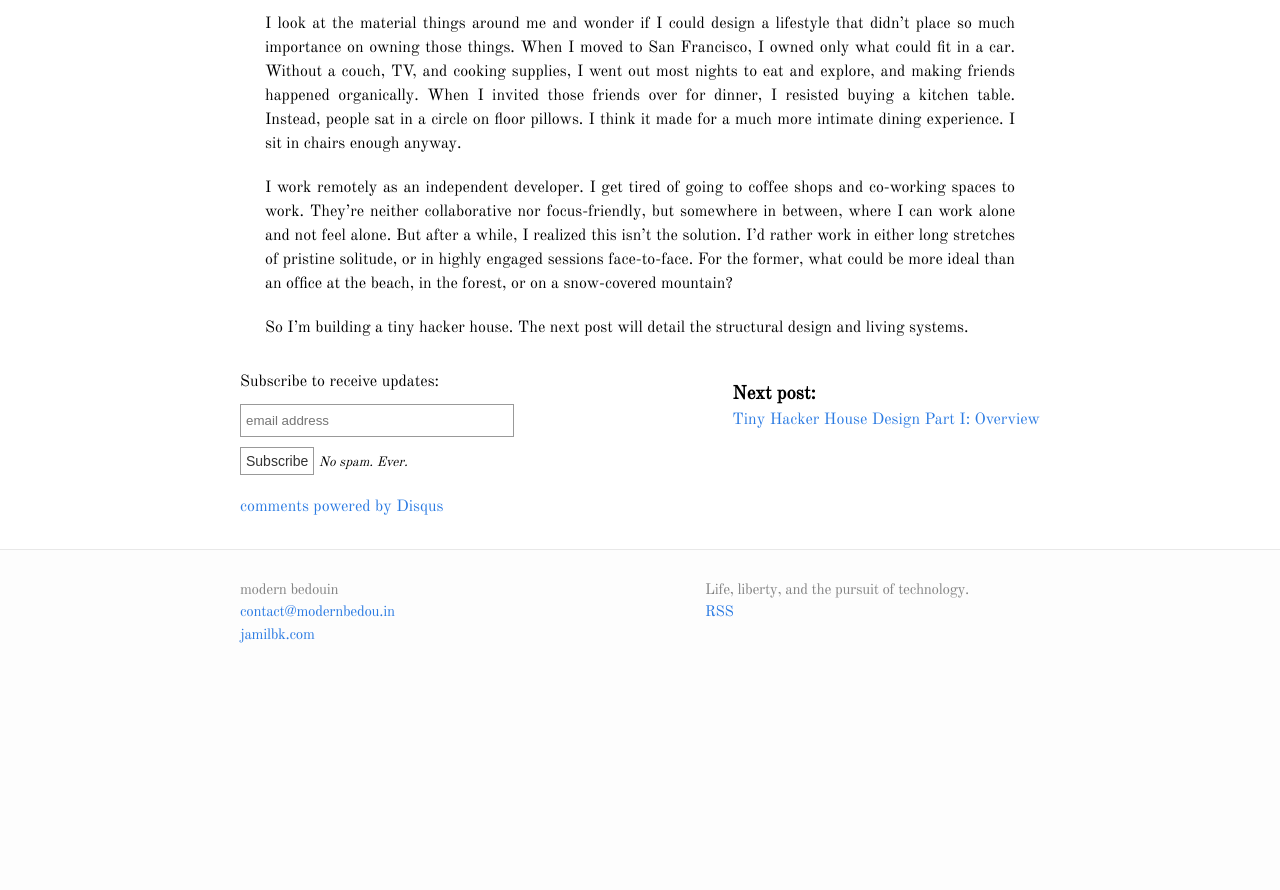
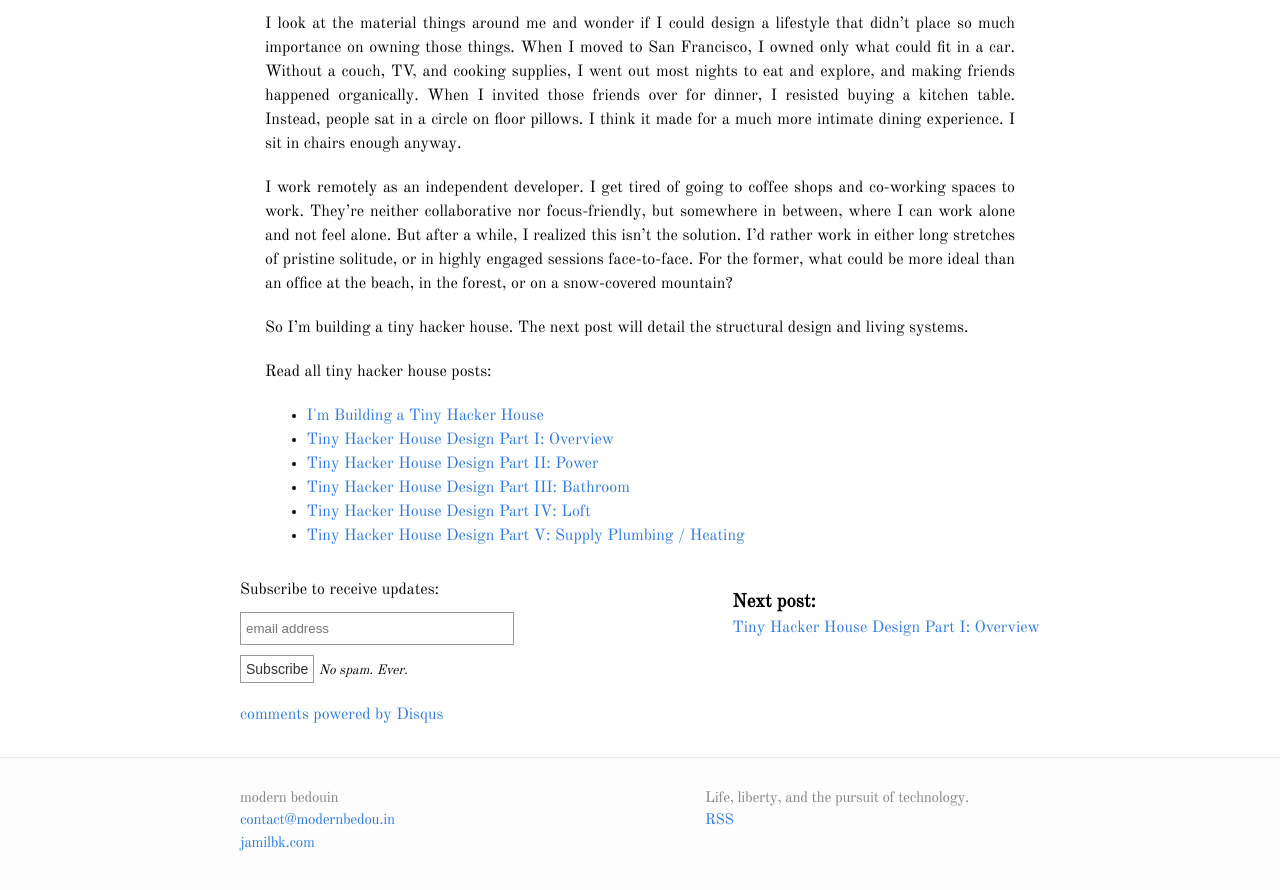
Before and after one commit to jamilbk/modernbedou.in, a Jekyll site: the page built from _posts/2014-08-04-i'm-building-a-tiny-hacker-house.markdown, in a window 1280 px wide and 900 px high, scrolled down 1230 px. Shown: the top 890 px of the window. Built offline with Jekyll 4.4.1, drawn with Linux system fonts in a browser that asks for light colours; comment, search, counter and statistics services are not loaded; before the commit the page ends 1922 px from its top, so only the background shows below that.

Commit message:
link to other design posts

```diff
--- a/_posts/2014-08-04-i'm-building-a-tiny-hacker-house.markdown
+++ b/_posts/2014-08-04-i'm-building-a-tiny-hacker-house.markdown
@@ -52,3 +52,5 @@ beach, in the forest, or on a snow-covered mountain?
 
 So I'm building a tiny hacker house. The next post will detail the structural
 design and living systems.
+
+{% include all_design_posts.markdown %}
--- a/_posts/2015-01-22-tiny-hacker-house-design-part-v-plumbing-heating.markdown
+++ b/_posts/2015-01-22-tiny-hacker-house-design-part-v-plumbing-heating.markdown
@@ -250,3 +250,5 @@ please offer your critique in the comments below!
 
 All affiliate proceeds go toward supporting this blog and more importantly,
 helping me finish the tiny hacker house!
+
+{% include all_design_posts.markdown %}
```
